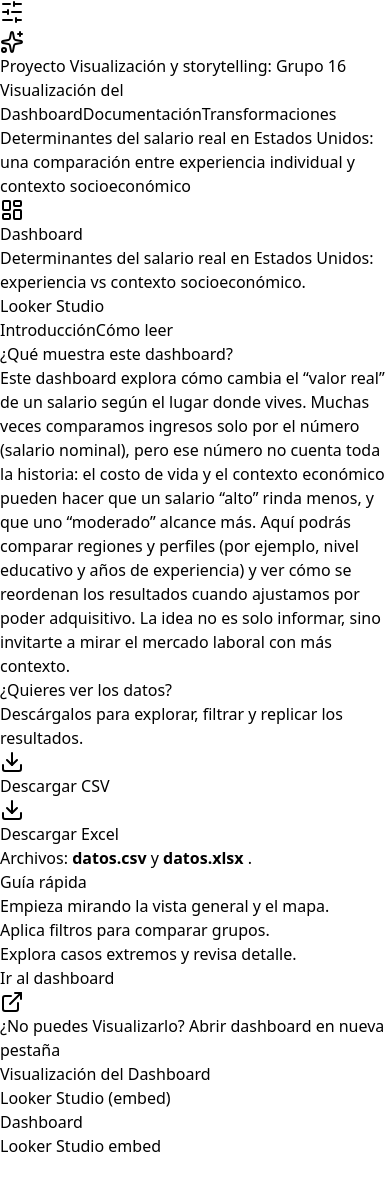
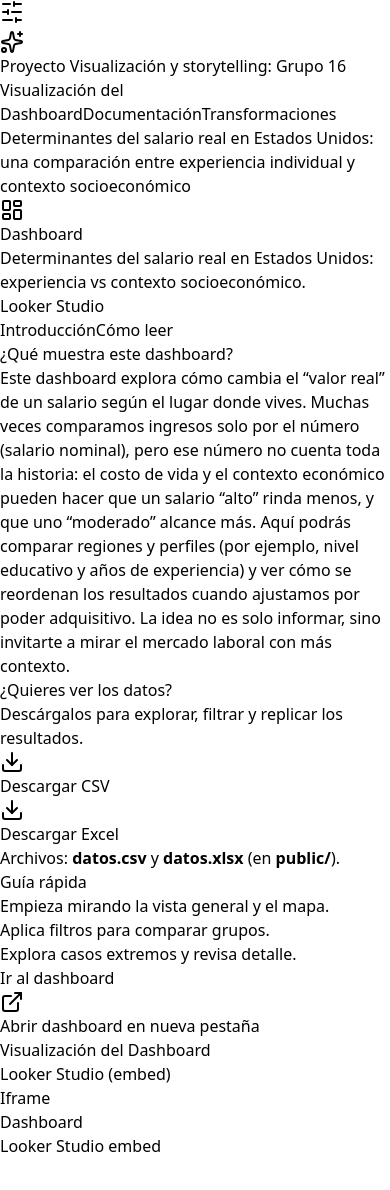
Before and after one commit to mcarob/EntregaTrabajoFinalVisualizacion, a React (Vite) app: page /#/ in a window 390 px wide. Shown: the top 1190 px of the page. Built offline with nearby package versions, Linux system fonts and the light colour scheme; grey boxes are pictures that could not be loaded; the HTML template or start-up script is replaced by a standard one.

Commit message:
eliminar condicion de iphone-ipad

```diff
--- a/src/pages/Dashboard.tsx
+++ b/src/pages/Dashboard.tsx
@@ -35,11 +35,6 @@ function getEmbedError(url: string) {
 export default function DashboardPage() {
   const embedError = useMemo(() => getEmbedError(LOOKER_EMBED_URL), []);
 
-  // iOS: el embed suele fallar dentro de iframe aunque el link abra bien
-  const isIOS =
-      typeof navigator !== "undefined" &&
-      /iPad|iPhone|iPod/.test(navigator.userAgent);
-
   // Archivos en public/
   const CSV_PATH = `${import.meta.env.BASE_URL}datos.csv`;
   const XLSX_PATH = `${import.meta.env.BASE_URL}datos.xlsx`;
@@ -74,7 +69,7 @@ export default function DashboardPage() {
                 poder adquisitivo. La idea no es solo informar, sino invitarte a mirar el mercado laboral con más contexto.
               </p>
 
-              {/* Nuevo bloque: descarga datos */}
+              {/* Descarga datos */}
               <div className="mt-4 rounded-2xl border border-slate-200 bg-slate-50 p-4">
                 <div className="text-sm font-semibold text-slate-900">¿Quieres ver los datos?</div>
                 <div className="mt-1 text-sm text-slate-700">
@@ -102,7 +97,7 @@ export default function DashboardPage() {
                 </div>
 
                 <div className="mt-2 text-xs text-slate-500">
-                  Archivos: <b>datos.csv</b> y <b>datos.xlsx</b> .
+                  Archivos: <b>datos.csv</b> y <b>datos.xlsx</b> (en <b>public/</b>).
                 </div>
               </div>
             </div>
@@ -127,7 +122,9 @@ export default function DashboardPage() {
                 </ul>
 
                 <button
-                    onClick={() => document.getElementById("looker-embed")?.scrollIntoView({ behavior: "smooth" })}
+                    onClick={() =>
+                        document.getElementById("looker-embed")?.scrollIntoView({ behavior: "smooth" })
+                    }
                     className="mt-4 w-full rounded-2xl border border-slate-200 bg-white px-4 py-2 text-sm font-semibold text-slate-800 hover:bg-slate-50"
                 >
                   Ir al dashboard
@@ -140,7 +137,7 @@ export default function DashboardPage() {
                     className="mt-3 inline-flex w-full items-center justify-center gap-2 text-xs font-semibold text-indigo-700 underline"
                 >
                   <ExternalLink className="h-4 w-4" />
-                  ¿No puedes Visualizarlo? Abrir dashboard en nueva pestaña
+                  Abrir dashboard en nueva pestaña
                 </a>
               </div>
             </div>
@@ -148,11 +145,7 @@ export default function DashboardPage() {
         </div>
 
         {/* Iframe */}
-        <Card
-            title="Visualización del Dashboard"
-            subtitle="Looker Studio (embed)"
-            right=""
-        >
+        <Card title="Visualización del Dashboard" subtitle="Looker Studio (embed)" right={<Pill tone="cyan">Iframe</Pill>}>
           <div id="looker-embed" className="overflow-hidden rounded-2xl border border-slate-200 bg-white">
             <div className="flex items-center justify-between gap-3 border-b border-slate-200 px-4 py-3">
               <div className="text-sm font-semibold text-slate-900">Dashboard</div>
@@ -165,25 +158,6 @@ export default function DashboardPage() {
                     <div className="max-w-xl rounded-2xl border border-amber-200 bg-amber-50 p-5">
                       <p className="text-sm font-semibold text-amber-900">No se pudo cargar el embed</p>
                       <p className="mt-2 text-sm text-amber-800">{embedError}</p>
-                    </div>
-                  </div>
-              ) : isIOS ? (
-                  <div className="flex h-full items-center justify-center bg-slate-50 p-6 text-center">
-                    <div className="max-w-xl rounded-2xl border border-slate-200 bg-white p-5">
-                      <p className="text-sm font-semibold text-slate-900">
-                        En iPhone/iPad el dashboard puede fallar dentro del iframe
-                      </p>
-                      <p className="mt-2 text-sm text-slate-700">
-                        Para verlo sin errores, ábrelo en una nueva pestaña.
-                      </p>
-                      <a
-                          href={LOOKER_EMBED_URL}
-                          target="_blank"
-                          rel="noreferrer"
-                          className="mt-4 inline-flex items-center justify-center rounded-2xl bg-indigo-600 px-4 py-2 text-sm font-semibold text-white hover:bg-indigo-700"
-                      >
-                        Abrir dashboard
-                      </a>
                     </div>
                   </div>
               ) : (
```
